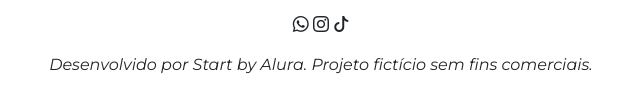
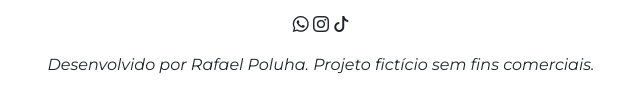
Before and after one commit to rafaelpoluha/site-acessivel, a plain HTML site: page index.html in a window 1280 px wide. Shown: the part 3284-3390 px from the top of the page, 319-959 px from the left. Drawn offline with nearby package versions, Linux system fonts and the light colour scheme.

Commit message:
linha 117 index

```diff
--- a/index.html
+++ b/index.html
@@ -114,7 +114,7 @@
         <i class="bi bi-whatsapp"></i>
         <i class="bi bi-instagram"></i>
         <i class="bi bi-tiktok"></i>
-        <p class="mt-3">Desenvolvido por Start by Alura. Projeto fictício sem fins comerciais.</p>
+        <p class="mt-3">Desenvolvido por Rafael Poluha. Projeto fictício sem fins comerciais.</p>
     </footer>
     <script src="script.js"></script>
 
```
